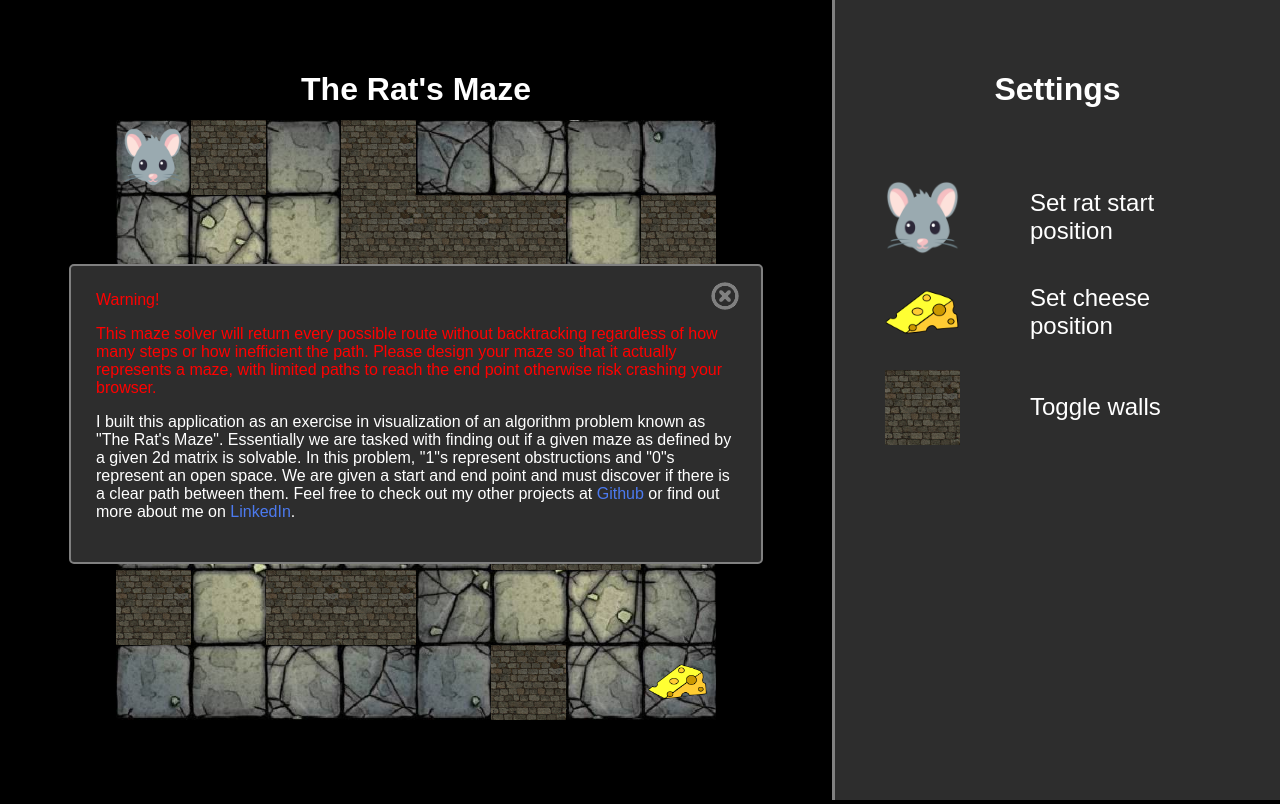
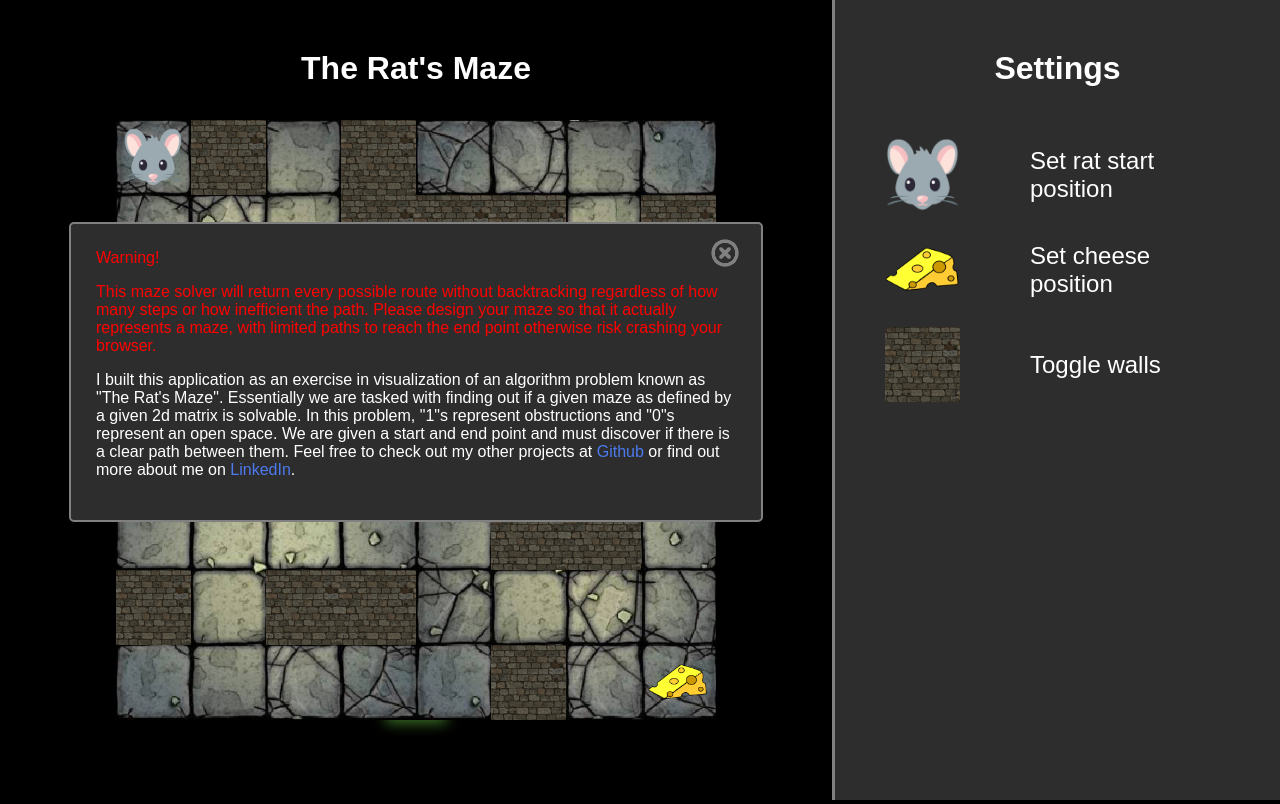
Before and after one commit to jonfu86/rats-maze, a React app: page / in a window 1280 px wide. Built offline with nearby package versions, Linux system fonts and the light colour scheme.

Commit message:
updated css

```diff
--- a/src/App/styles.css
+++ b/src/App/styles.css
@@ -9,7 +9,8 @@ html, body, body > div {
 }
 
 h1 {
-  padding: 50px;
+  padding: 0px;
+  margin: 50px 0px;
   text-align:center;
   color: white;
 }
@@ -44,7 +45,7 @@ a{
 
 .warn {
   position: absolute;
-  bottom: 30%;
+  bottom: 15%;
   left: 50%;
   transform: translate(-50%);
   color: red;
@@ -53,7 +54,7 @@ a{
 
 .solveButton, .solveButton:focus {
   position: absolute;
-  bottom: 25%;
+  bottom: 10%;
   left: 50%;
   transform: translate(-50%);
 	box-shadow: 0px 10px 14px -7px #3e7327;
@@ -111,7 +112,7 @@ a{
   outline:none;
 }
 .infoButton, .infoButton:focus{
-  top: 75%;
+  top: 5%;
   right: 0%;
   background-image: url("../img/info.png");
 }
```
